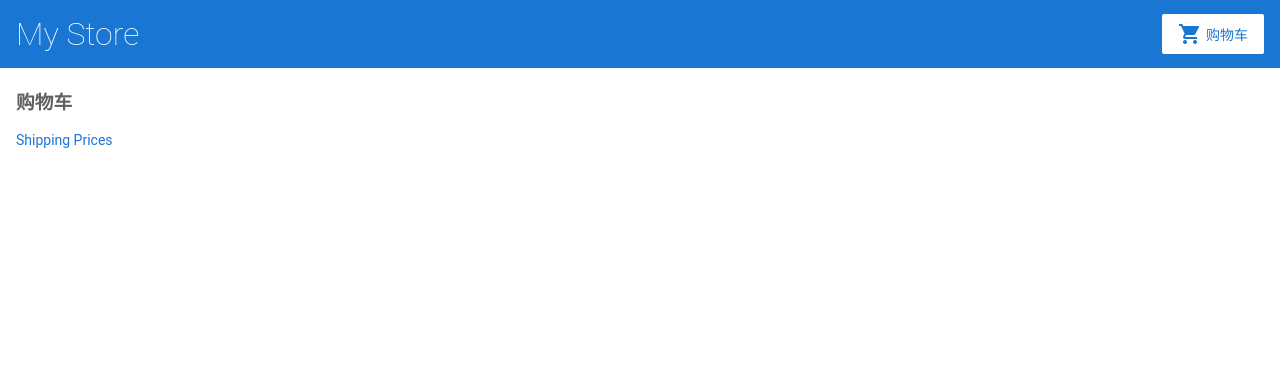
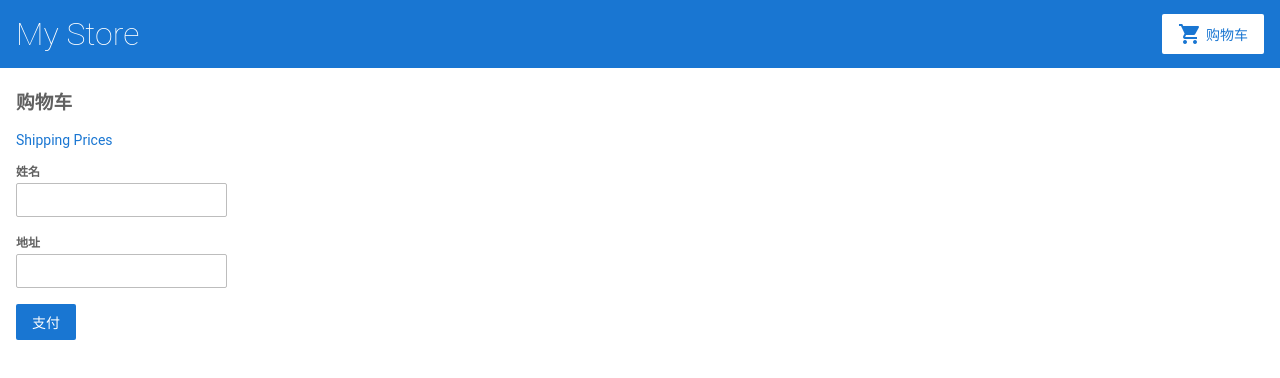
Before and after one commit to TAKETODAY/study-angular, an Angular app: page /cart in a window 1280 px wide. Shown: the top 378 px of the page. Built offline with nearby package versions, Linux system fonts and the light colour scheme.

Commit message:
2 files modified

```diff
--- a/src/app/cart/cart.component.html
+++ b/src/app/cart/cart.component.html
@@ -6,3 +6,20 @@
   <span>{{ item.name }}</span>
   <span>{{ item.price | currency }}</span>
 </div>
+
+<form [formGroup]="checkoutForm"
+      (ngSubmit)="onSubmit(checkoutForm.value)">
+
+
+  <div>
+    <label>姓名</label>
+    <input type="text" formControlName="name">
+  </div>
+
+  <div>
+    <label>地址</label>
+    <input type="text" formControlName="address">
+  </div>
+  <button class="button" type="submit">支付</button>
+
+</form>
--- a/src/app/cart/cart.component.ts
+++ b/src/app/cart/cart.component.ts
@@ -1,5 +1,6 @@
 import { Component, OnInit } from '@angular/core';
 import { CartService } from '../cart.service';
+import { FormBuilder } from '@angular/forms';
 
 @Component({
   selector: 'app-cart',
@@ -9,12 +10,27 @@
 export class CartComponent implements OnInit {
 
   items;
+  checkoutForm;
 
-  constructor(private cartService: CartService) {
+  constructor(
+    public cartService: CartService,
+    private formBuilder: FormBuilder) {
     this.items = this.cartService.getItems();
+
+    this.checkoutForm = this.formBuilder.group({
+      name: '',
+      address: ''
+    });
   }
 
   ngOnInit() {
   }
 
+  onSubmit(customerData) {
+    // Process checkout data here
+    console.warn('Your order has been submitted', customerData);
+
+    this.items = this.cartService.clearCart();
+    this.checkoutForm.reset();
+  }
 }
```
